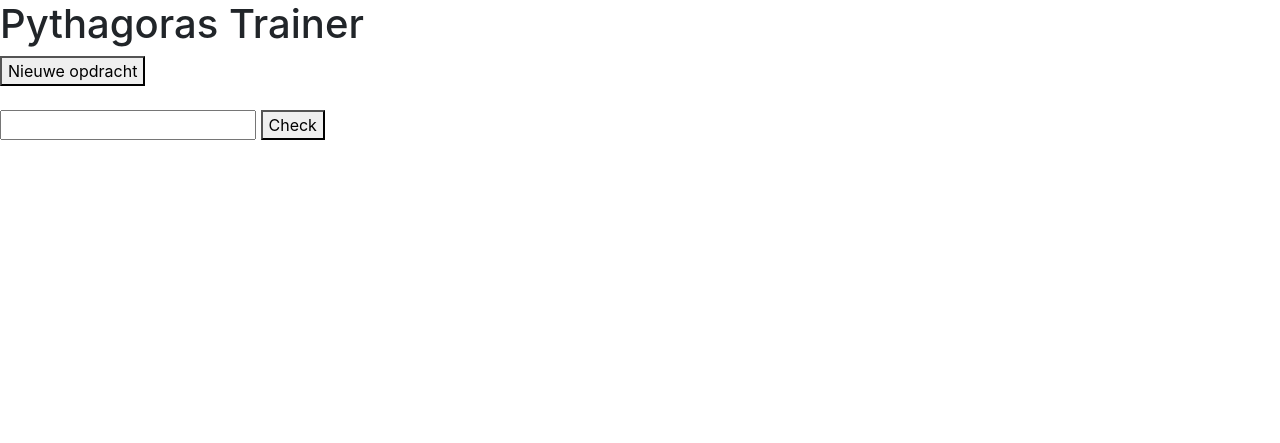
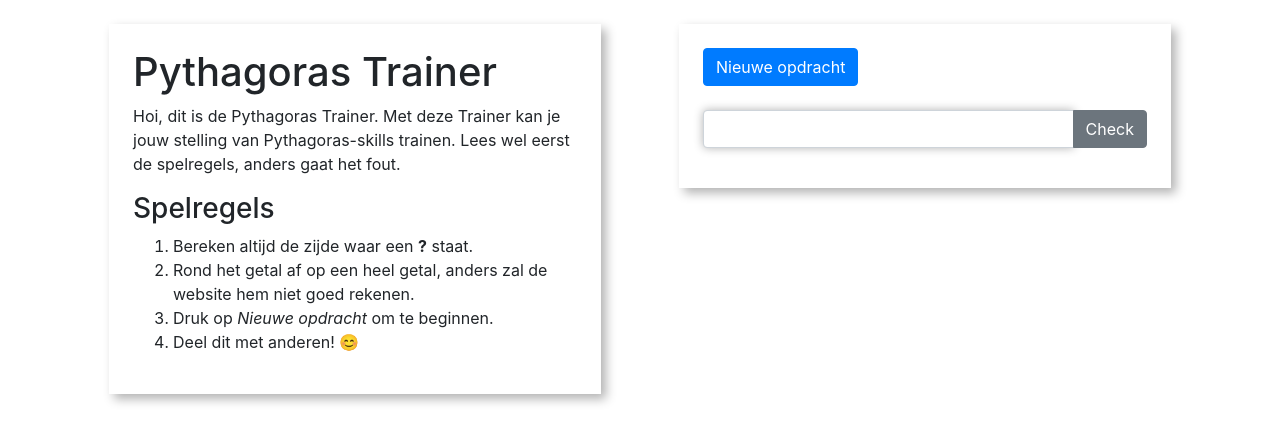
Before and after one commit to jensjeflensje/pythagoras_trainer, a Django app: page / in a window 1280 px wide. Shown: the top 443 px of the page. Run offline with Django 3.2, Linux system fonts and the light colour scheme; some libraries are stand-ins or nearby versions.

Commit message:
Deploy commit

```diff
--- a/app/img_helper.py
+++ b/app/img_helper.py
@@ -75,6 +75,7 @@ def create_triangle():
     lengths.sort()
     lengths = _scrambled(lengths)
     print(lengths)
+    print(longest)
 
     char_point_pairs[0]["length"] = lengths[0]
     char_point_pairs[1]["length"] = lengths[1]
--- a/app/templates/index.html
+++ b/app/templates/index.html
@@ -8,15 +8,70 @@
           integrity="sha384-Vkoo8x4CGsO3+Hhxv8T/Q5PaXtkKtu6ug5TOeNV6gBiFeWPGFN9MuhOf23Q9Ifjh" crossorigin="anonymous">
 
     <title>Pythagoras Trainer</title>
+    <style>
+        .box {
+            margin: 3vh;
+            padding: 3vh;
+            background-color: white;
+            box-shadow: 5px 5px 10px rgba(0, 0, 0, 0.3);
+            transition: box-shadow 0.5s;
+        }
+        .box:hover {
+            box-shadow: 5px 5px 10px rgba(0, 0, 0, 0.5);
+        }
+
+        .box img {
+            max-width: 100%;
+        }
+
+        input {
+            border: none;
+            box-shadow: 0 0 10px rgba(0, 0, 0, 0.3);
+        }
+
+        input:focus, input:focus{
+            outline: none;
+        }
+    </style>
 </head>
 <body>
-<h1>Pythagoras Trainer</h1>
-<button onclick="get_img()">Nieuwe opdracht</button>
-<br>
-<img id="question_img" src="" alt-="">
-<br>
-<input type="number" id="answer">
-<button onclick="check_answer()">Check</button>
+<div class="container">
+    <div class="row">
+        <div class="col-md-6">
+            <div class="box">
+                <h1>Pythagoras Trainer</h1>
+                <p>
+                    Hoi, dit is de Pythagoras Trainer. Met deze Trainer kan je jouw stelling van Pythagoras-skills trainen. Lees wel eerst de spelregels, anders gaat het fout.
+                </p>
+                <h3>Spelregels</h3>
+                    <ol>
+                        <li>Bereken altijd de zijde waar een <strong>?</strong> staat.</li>
+                        <li>Rond het getal af op een heel getal, anders zal de website hem niet goed rekenen.</li>
+                        <li>Druk op <i>Nieuwe opdracht</i> om te beginnen.</li>
+                        <li>Deel dit met anderen! 😊</li>
+                    </ol>
+                </div>
+            </div>
+        <div class="col-md-6">
+            <div class="box">
+                <a href="#" class="btn btn-primary" onclick="get_img()">Nieuwe opdracht</a>
+                <br>
+                <img id="question_img" src="" alt-="">
+                <br>
+                <div class="input-group mb-3">
+                   <input class="form-control" type="number" id="answer">
+                    <div class="input-group-append">
+                        <a href="#" class="btn btn-secondary" onclick="check_answer()">Check</a>
+                    </div>
+                </div>
+            </div>
+        </div>
+    </div>
+</div>
+
+
+
+
 <script src="https://code.jquery.com/jquery-3.4.1.min.js" crossorigin="anonymous"></script>
 <script src="https://cdn.jsdelivr.net/npm/popper.js@1.16.0/dist/umd/popper.min.js"
         integrity="sha384-Q6E9RHvbIyZFJoft+2mJbHaEWldlvI9IOYy5n3zV9zzTtmI3UksdQRVvoxMfooAo"
```
